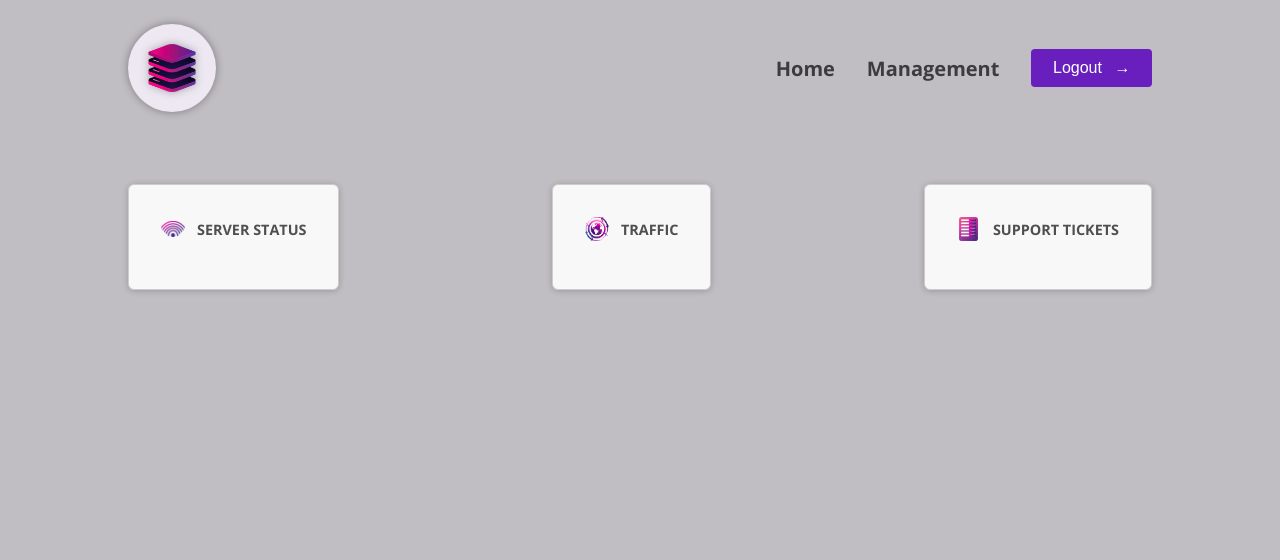
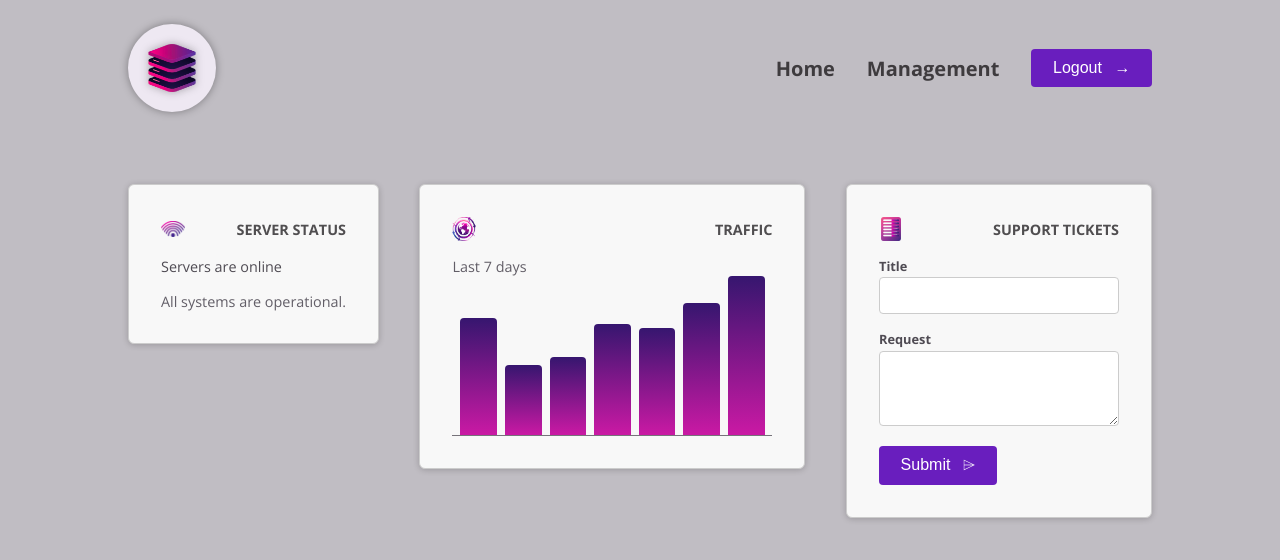
Before and after one commit to DatSUPER/AngularProjectDeepDive, an Angular app: page / in a window 1280 px wide. Shown: the top 560 px of the page. Built offline with nearby package versions, Linux system fonts and the light colour scheme.

Commit message:
third commit

```diff
--- a/src/app/dashboard/dashboard-item/dashboard-item.component.html
+++ b/src/app/dashboard/dashboard-item/dashboard-item.component.html
@@ -4,6 +4,6 @@
           <img [src]="image().src" [alt]="image().alt" />
           <h2>{{title()}}</h2>
         </header>
-
+       <ng-content/>
       </article>
 </div>
--- a/src/app/dashboard/server-status/server-status.component.html
+++ b/src/app/dashboard/server-status/server-status.component.html
@@ -1,8 +1,4 @@
 <article>
-    <header>
-      <img src="status.png" alt="A signal symbol" />
-      <h2>Server Status</h2>
-    </header>
     <div>
       @if (currentStatus === 'online') {
         <p>Servers are online</p>
--- /dev/null
+++ b/src/app/dashboard/tickets/new-ticket/new-ticket.component.html
@@ -0,0 +1,20 @@
+<form>
+    <p>
+      <label>Title</label>
+      <input name="title" id="title" />
+    </p>
+    <p>
+      <label>Request</label>
+      <textarea name="request" id="request" rows="3"></textarea>
+    </p>
+    <p>
+      <button>
+        <span>
+          Submit
+        </span>
+        <span class="icon">
+          ⌲
+        </span>
+      </button>
+    </p>
+  </form>
--- /dev/null
+++ b/src/app/dashboard/tickets/ticket/ticket.component.html
@@ -0,0 +1 @@
+<p>ticket works!</p>
--- a/src/app/dashboard/tickets/tickets.component.html
+++ b/src/app/dashboard/tickets/tickets.component.html
@@ -1,9 +1,3 @@
-<article>
-    <header>
-      <img src="list.png" alt="A list of items" />
-      <h2>Support Tickets</h2>
-    </header>
-    <div id="status">
-      <p>Todo...</p>
+    <div id="new-ticket">
+      <app-new-ticket></app-new-ticket>
     </div>
-  </article>
--- a/src/app/dashboard/tickets/tickets.component.ts
+++ b/src/app/dashboard/tickets/tickets.component.ts
@@ -1,9 +1,10 @@
 import { Component } from '@angular/core';
+import { NewTicketComponent } from "./new-ticket/new-ticket.component";
 
 @Component({
   selector: 'app-tickets',
   standalone: true,
-  imports: [],
+  imports: [NewTicketComponent],
   templateUrl: './tickets.component.html',
   styleUrl: './tickets.component.css'
 })
--- a/src/app/dashboard/traffic/traffic.component.html
+++ b/src/app/dashboard/traffic/traffic.component.html
@@ -1,8 +1,5 @@
 <article>
-    <header>
-      <img src="globe.png" alt="A globe" />
-      <h2>Traffic</h2>
-    </header>
+
     <div id="traffic">
       <p>Last 7 days</p>
 
--- a/src/styles.css
+++ b/src/styles.css
@@ -221,3 +221,60 @@
 button:hover .icon {
   transform: translateX(4px);
 }
+
+#tickets {
+  display: flex;
+  flex-direction: column;
+  gap: 1.5rem;
+}
+
+#tickets ul {
+  list-style: none;
+  margin: 0;
+  padding: 0;
+  width: 15rem;
+}
+
+#tickets li {
+  margin: 0.5rem 0;
+}
+
+#tickets p {
+  margin: 0;
+  color: #4f4b53;
+}
+
+#tickets h2 {
+  margin: 0;
+  font-size: 1.1rem;
+  color: #38343c;
+}
+
+#new-ticket {
+  width: 15rem;
+}
+
+@media (min-width: 768px) {
+  #tickets {
+    flex-direction: row;
+  }
+}
+
+#new-ticket label {
+  display: block;
+  font-size: 0.8rem;
+  font-weight: bold;
+  margin-bottom: 0.15rem;
+  color: #4f4b53;
+}
+
+#new-ticket input,
+#new-ticket textarea {
+  width: 100%;
+  padding: 0.5rem;
+  border: 1px solid #ccc;
+  border-radius: 4px;
+  font: inherit;
+  font-size: 0.9rem;
+  color: #4f4b53;
+}
```
Also changed, not shown: src/app/dashboard/tickets/new-ticket/new-ticket.component.ts (added, +12 -0 lines), src/app/dashboard/tickets/ticket/ticket.component.ts (added, +12 -0 lines), src/app/dashboard/tickets/new-ticket/new-ticket.component.css (added), src/app/dashboard/tickets/ticket/ticket.component.css (added).
